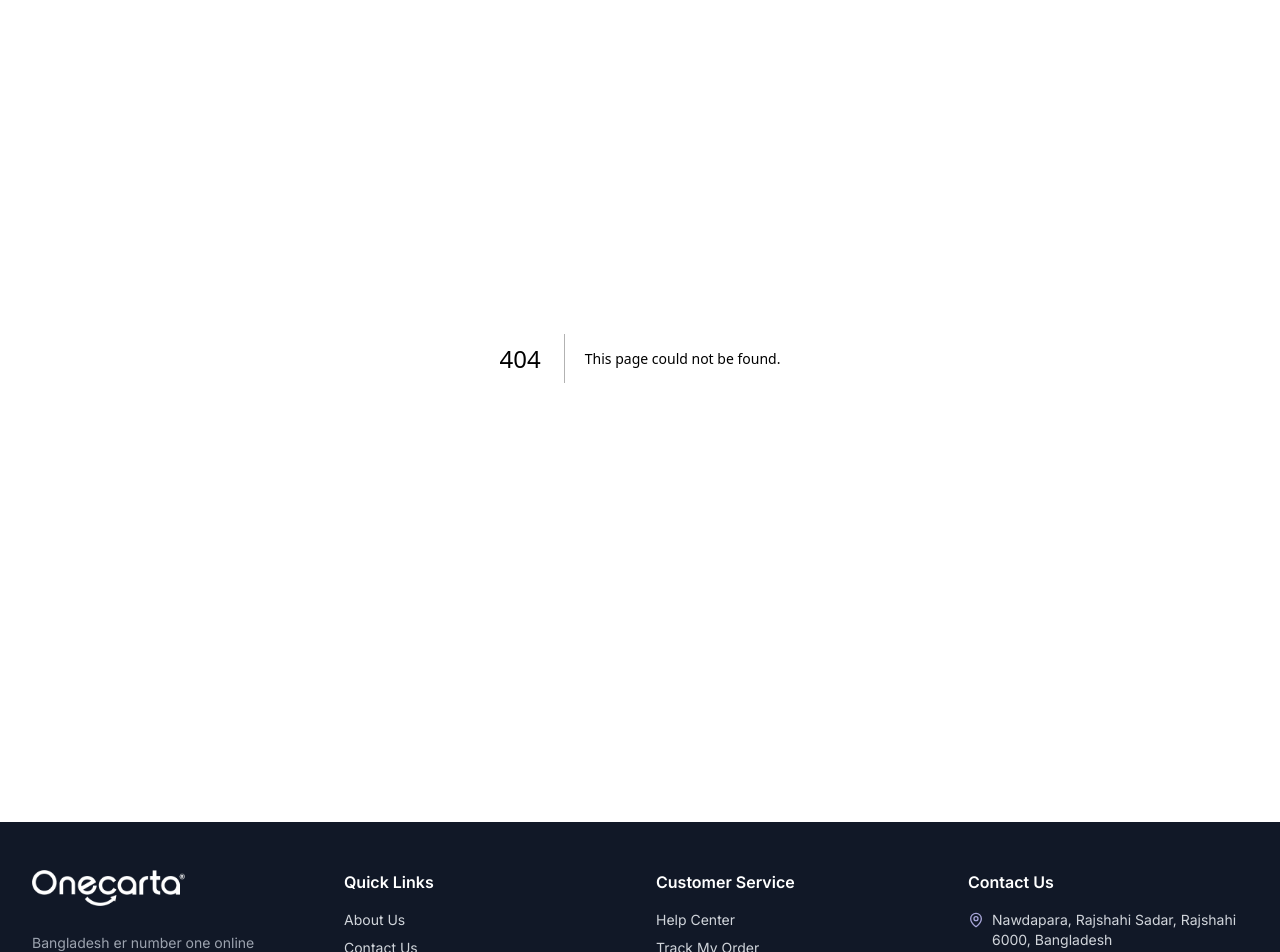
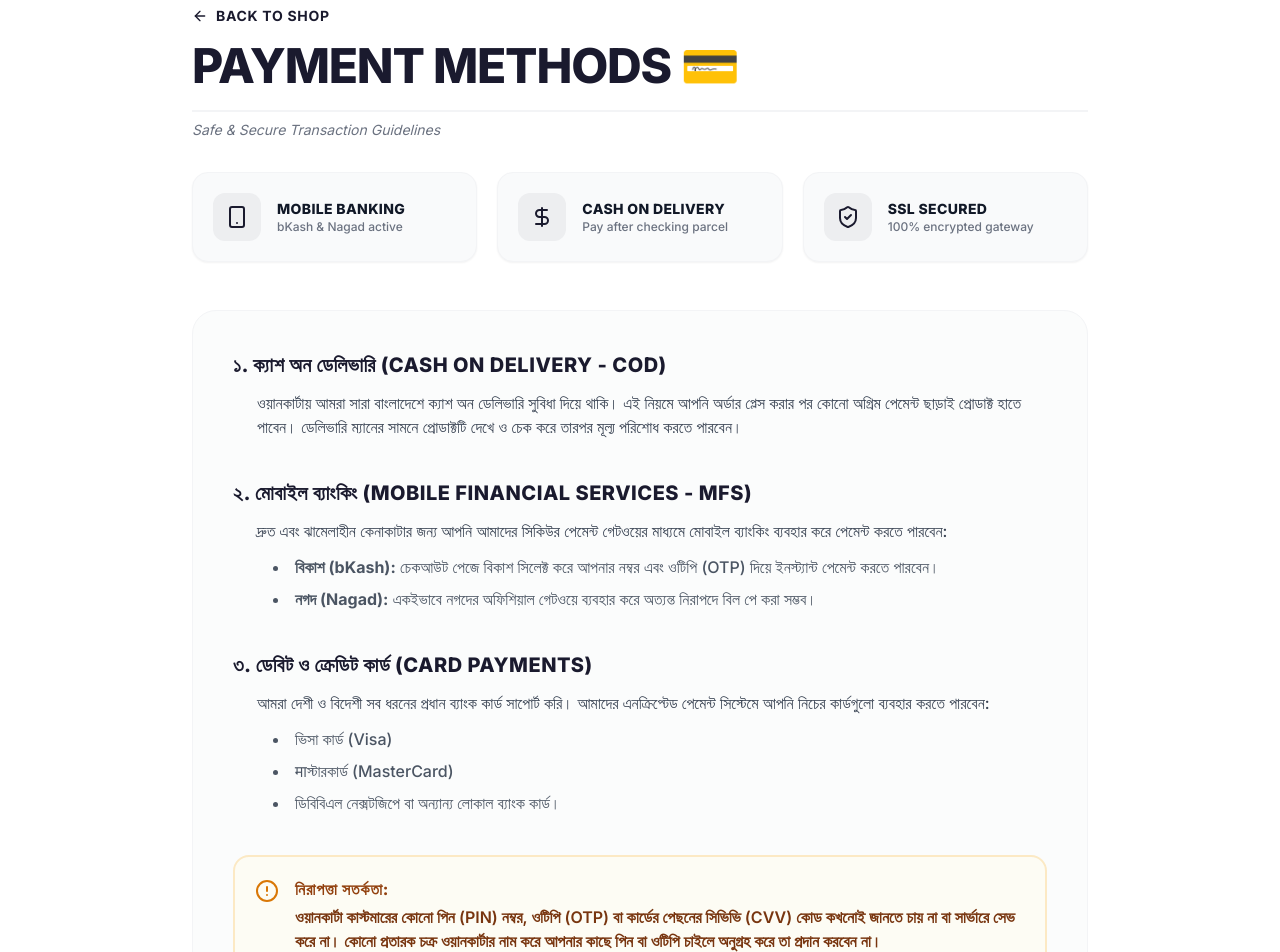
Before and after one commit to tousifotb-lang/onecarta.shop, a Next.js app: page /payment-methods in a window 1280 px wide. Before the commit this address had no page. Shown: the part 180-1132 px from the top of the page. Built offline with nearby package versions, Linux system fonts and the light colour scheme.

Commit message:
link: connected payment-methods page route in footer array

```diff
--- /dev/null
+++ b/src/app/payment-methods/page.tsx
@@ -0,0 +1,119 @@
+"use client";
+
+import Link from "next/link";
+import { ArrowLeft, CreditCard, DollarSign, Smartphone, ShieldCheck, AlertCircle } from "lucide-react";
+
+export default function PaymentMethods() {
+  return (
+    <div className="min-h-screen bg-white text-gray-800 py-12 px-4 sm:px-6 lg:px-8">
+      <div className="max-w-4xl mx-auto">
+
+        {/* Back button & Header */}
+        <div className="mb-8">
+          <Link href="/" className="inline-flex items-center gap-2 text-sm font-bold text-[#1a1a2e] hover:text-[#2c2769] transition-colors uppercase tracking-wider mb-4">
+            <ArrowLeft size={16} /> Back to Shop
+          </Link>
+          <h1 className="text-2xl sm:text-5xl font-black tracking-tight text-[#1a1a2e] border-b-2 border-gray-100 pb-5 uppercase">
+            Payment Methods 💳
+          </h1>
+          <p className="text-sm text-gray-500 mt-2 italic">Safe & Secure Transaction Guidelines</p>
+        </div>
+
+        {/* Quick Highlights Icons */}
+        <div className="grid grid-cols-1 sm:grid-cols-3 gap-5 mb-12">
+          <div className="bg-gray-50 border border-gray-100 p-5 rounded-2xl flex items-center gap-4 shadow-sm">
+            <div className="w-12 h-12 bg-[#1a1a2e]/5 text-[#1a1a2e] rounded-xl flex items-center justify-center flex-shrink-0">
+              <Smartphone size={24} />
+            </div>
+            <div>
+              <p className="text-sm font-black uppercase tracking-wide text-gray-900">Mobile Banking</p>
+              <p className="text-xs text-gray-500 font-medium">bKash & Nagad active</p>
+            </div>
+          </div>
+          <div className="bg-gray-50 border border-gray-100 p-5 rounded-2xl flex items-center gap-4 shadow-sm">
+            <div className="w-12 h-12 bg-[#1a1a2e]/5 text-[#1a1a2e] rounded-xl flex items-center justify-center flex-shrink-0">
+              <DollarSign size={24} />
+            </div>
+            <div>
+              <p className="text-sm font-black uppercase tracking-wide text-gray-900">Cash On Delivery</p>
+              <p className="text-xs text-gray-500 font-medium">Pay after checking parcel</p>
+            </div>
+          </div>
+          <div className="bg-gray-50 border border-gray-100 p-5 rounded-2xl flex items-center gap-4 shadow-sm">
+            <div className="w-12 h-12 bg-[#1a1a2e]/5 text-[#1a1a2e] rounded-xl flex items-center justify-center flex-shrink-0">
+              <ShieldCheck size={24} />
+            </div>
+            <div>
+              <p className="text-sm font-black uppercase tracking-wide text-gray-900">SSL Secured</p>
+              <p className="text-xs text-gray-500 font-medium">100% encrypted gateway</p>
+            </div>
+          </div>
+        </div>
+
+        {/* Policy Content Sections */}
+        <div className="space-y-10 bg-gray-50/60 border border-gray-100 p-6 sm:p-10 rounded-3xl shadow-xs">
+
+          {/* Section 1 */}
+          <section className="space-y-3">
+            <h2 className="text-lg sm:text-xl font-black text-[#1a1a2e] uppercase tracking-wide flex items-center gap-2">
+              ১. ক্যাশ অন ডেলিভারি (Cash On Delivery - COD)
+            </h2>
+            <p className="text-sm sm:text-base text-gray-700 font-medium leading-relaxed pl-0 sm:pl-6">
+              ওয়ানকার্টায় আমরা সারা বাংলাদেশে ক্যাশ অন ডেলিভারি সুবিধা দিয়ে থাকি। এই নিয়মে আপনি অর্ডার প্লেস করার পর কোনো অগ্রিম পেমেন্ট ছাড়াই প্রোডাক্ট হাতে পাবেন। ডেলিভারি ম্যানের সামনে প্রোডাক্টটি দেখে ও চেক করে তারপর মূল্য পরিশোধ করতে পারবেন।
+            </p>
+          </section>
+
+          {/* Section 2 */}
+          <section className="space-y-3">
+            <h2 className="text-lg sm:text-xl font-black text-[#1a1a2e] uppercase tracking-wide flex items-center gap-2">
+              ২. মোবাইল ব্যাংকিং (Mobile Financial Services - MFS)
+            </h2>
+            <p className="text-sm sm:text-base text-gray-700 font-medium leading-relaxed pl-0 sm:pl-6">
+              দ্রুত এবং ঝামেলাহীন কেনাকাটার জন্য আপনি আমাদের সিকিউর পেমেন্ট গেটওয়ের মাধ্যমে মোবাইল ব্যাংকিং ব্যবহার করে পেমেন্ট করতে পারবেন:
+            </p>
+            <ul className="list-disc list-inside text-sm sm:text-base text-gray-600 font-medium pl-4 sm:pl-10 space-y-2">
+              <li><strong>বিকাশ (bKash):</strong> চেকআউট পেজে বিকাশ সিলেক্ট করে আপনার নম্বর এবং ওটিপি (OTP) দিয়ে ইনস্ট্যান্ট পেমেন্ট করতে পারবেন।</li>
+              <li><strong>নগদ (Nagad):</strong> একইভাবে নগদের অফিশিয়াল গেটওয়ে ব্যবহার করে অত্যন্ত নিরাপদে বিল পে করা সম্ভব।</li>
+            </ul>
+          </section>
+
+          {/* Section 3 */}
+          <section className="space-y-3">
+            <h2 className="text-lg sm:text-xl font-black text-[#1a1a2e] uppercase tracking-wide flex items-center gap-2">
+              ৩. ডেবিট ও ক্রেডিট কার্ড (Card Payments)
+            </h2>
+            <p className="text-sm sm:text-base text-gray-700 font-medium leading-relaxed pl-0 sm:pl-6">
+              আমরা দেশী ও বিদেশী সব ধরনের প্রধান ব্যাংক কার্ড সাপোর্ট করি। আমাদের এনক্রিপ্টেড পেমেন্ট সিস্টেমে আপনি নিচের কার্ডগুলো ব্যবহার করতে পারবেন:
+            </p>
+            <ul className="list-disc list-inside text-sm sm:text-base text-gray-600 font-medium pl-4 sm:pl-10 space-y-2">
+              <li>ভিসা কার্ড (Visa)</li>
+              <li>माস্টারকার্ড (MasterCard)</li>
+              <li>ডিবিবিএল নেক্সটজিপে বা অন্যান্য লোকাল ব্যাংক কার্ড।</li>
+            </ul>
+          </section>
+
+          {/* Important Note Box */}
+          <div className="bg-amber-50/50 border-2 border-amber-500/20 p-5 rounded-2xl flex gap-4 text-amber-900">
+            <AlertCircle size={24} className="flex-shrink-0 mt-0.5 text-amber-600" />
+            <div className="text-sm sm:text-base font-semibold leading-relaxed">
+              <span className="font-black uppercase tracking-wider block mb-1 text-amber-800 text-base">নিরাপত্তা সতর্কতা:</span>
+              ওয়ানকার্টা কাস্টমারের কোনো পিন (PIN) নম্বর, ওটিপি (OTP) বা কার্ডের পেছনের সিভিভি (CVV) কোড কখনোই জানতে চায় না বা সার্ভারে সেভ করে না। কোনো প্রতারক চক্র ওয়ানকার্টার নাম করে আপনার কাছে পিন বা ওটিপি চাইলে অনুগ্রহ করে তা প্রদান করবেন না।
+            </div>
+          </div>
+
+        </div>
+
+        {/* Footer Contact — মোবাইলে ১ লাইনে ফিক্সড */}
+        <div className="text-center mt-12 space-y-2">
+          <p className="text-sm text-gray-500 font-medium">পেমেন্ট করতে কোনো সমস্যা বা ফেইলড হলে সরাসরি আমাদের সাপোর্ট লাইনে কল দিন</p>
+          <div className="flex items-center justify-center gap-x-2 gap-y-1 text-xs sm:text-lg font-black text-[#1a1a2e] flex-nowrap whitespace-nowrap">
+            <span>📞 +8809611576269</span>
+            <span className="text-gray-300 font-normal">|</span>
+            <span>✉️ support@onecarta.shop</span>
+          </div>
+        </div>
+
+      </div>
+    </div>
+  );
+}
--- a/src/components/layout/Footer.tsx
+++ b/src/components/layout/Footer.tsx
@@ -72,7 +72,7 @@ export default function Footer() {
                 { name: "Help Center", href: "#" },
                 { name: "Track My Order", href: "/track-order" },
                 { name: "Returns & Refunds", href: "/return-policy" },
-                { name: "Payment Methods", href: "#" },
+                { name: "Payment Methods", href: "/payment-methods" }, // 🛠️ [CONNECTED]: পেমেন্ট মেথডস পেজটি এখানে কানেক্ট করা হলো ভাই
                 { name: "Shipping Info", href: "#" },
                 { name: "FAQ", href: "#" },
               ].map((link) => (
```
